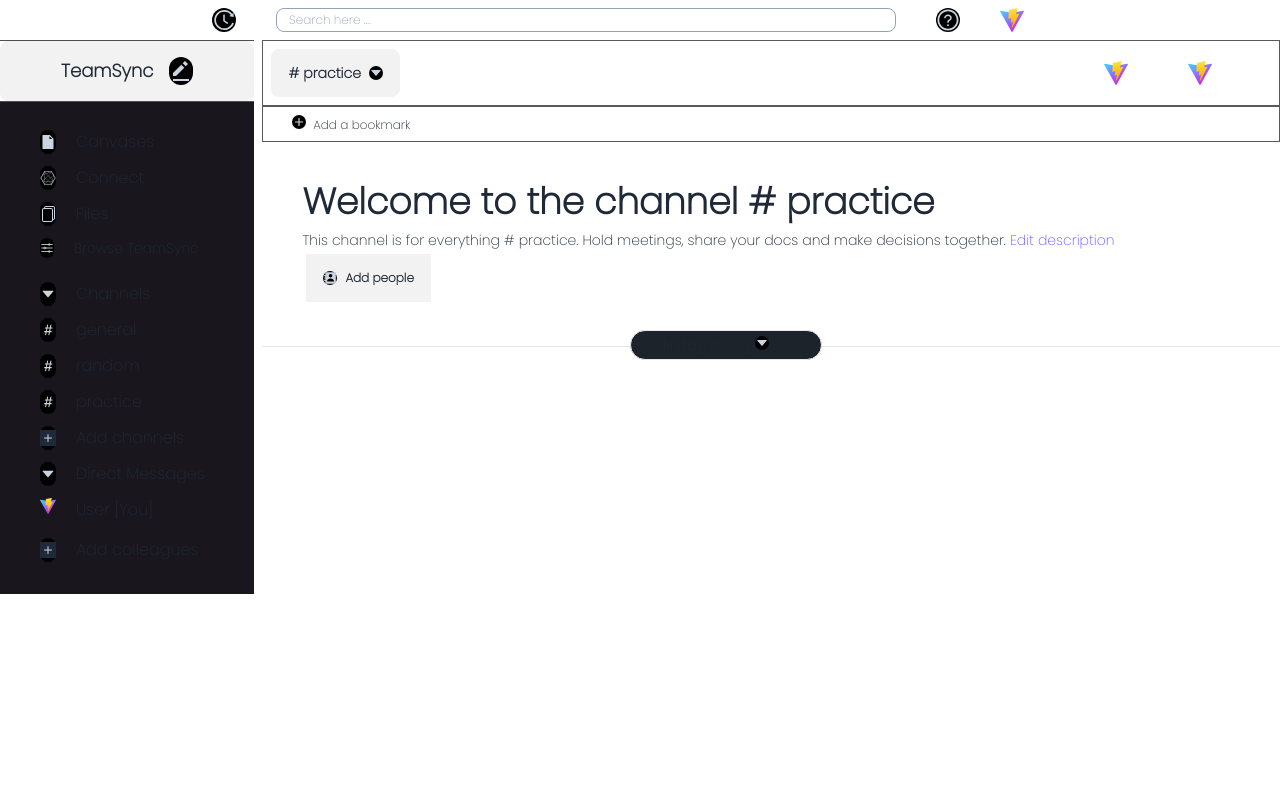
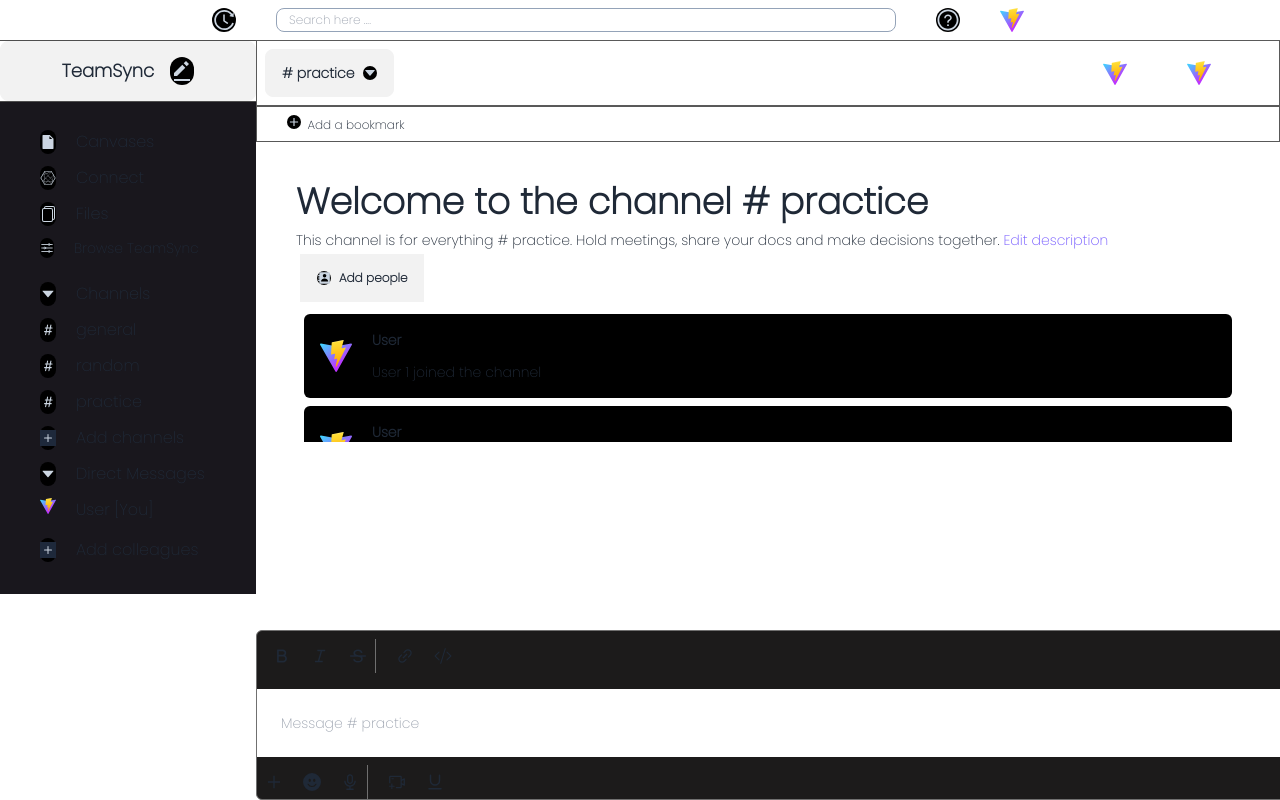
Before and after one commit to lakshyarawat1/TeamSync, a React (Vite) app in the folder client/: page / in a window 1280 px wide. Built offline with nearby package versions, Linux system fonts and the light colour scheme; no server answers.

Commit message:
created workspace ui

```diff
--- a/client/src/components/workspace/Chat.tsx
+++ b/client/src/components/workspace/Chat.tsx
@@ -1,10 +1,12 @@
 import { AiFillCaretDown } from "react-icons/ai";
 import { Button } from "./Button";
 import { BiPlus, BiSolidContact } from "react-icons/bi";
+import TextArea from "./TextArea";
+import Message from "./Message";
 
 const Chat = () => {
   return (
-    <div className="w-4/5">
+    <div className="w-4/5 absolute left-[20%]">
       <div className="border border-[#5a5a5a] p-2 grid grid-cols-12">
         <div className="col-span-10">
           <div className="btn normal-case">
@@ -25,7 +27,7 @@ const Chat = () => {
           &nbsp; Add a bookmark
         </div>
       </div>
-      <div className="p-10">
+      <div className="p-10  overflow-auto h-[300px]">
         <div className="text-4xl font-black">
           Welcome to the channel # practice
         </div>
@@ -40,7 +42,10 @@ const Chat = () => {
           </Button>
           <div className="text-xs">Add people</div>
         </div>
-      </div>
+
+        <Message />
+        <Message />
+        <br />
         <div className="relative">
           <div className="absolute -top-4 bg-work right-[45%] border rounded-full w-48 text-sm py-1 px-8">
             Friday, 21 July{" "}
@@ -52,6 +57,9 @@ const Chat = () => {
           <hr />
         </div>
       </div>
+
+      <TextArea />
+    </div>
   );
 };
 
--- /dev/null
+++ b/client/src/components/workspace/Message.tsx
@@ -0,0 +1,15 @@
+const Message = () => {
+  return (
+    <div className="p-4 hover:bg-slate-500 bg-black m-2 rounded-md">
+      <div className="text-sm flex  gap-5 items-center">
+        <img src="vite.svg" />
+        <div className="flex flex-col">
+          <h2 className="font-bold pb-3">User</h2>
+          <p>User 1 joined the channel</p>
+        </div>
+      </div>
+    </div>
+  );
+};
+
+export default Message;
--- a/client/src/components/workspace/Sidebar.tsx
+++ b/client/src/components/workspace/Sidebar.tsx
@@ -7,7 +7,7 @@ import { Button } from "./Button";
 
 const Sidebar = () => {
   return (
-    <div className="w-1/5 h-full">
+    <div className="w-1/5 h-full fixed">
       <div className="dropdown dropdown-bottom border-y border-[#4e4e4e] w-full">
         <label tabIndex={0} className="btn w-full h-[60px]">
           <div className="text-lg normal-case flex gap-4">
--- /dev/null
+++ b/client/src/components/workspace/TextArea.tsx
@@ -0,0 +1,42 @@
+import { AiOutlineAudio, AiOutlineBold, AiOutlineItalic, AiOutlineLink, AiOutlinePlus, AiOutlineStrikethrough, AiOutlineVideoCameraAdd } from "react-icons/ai";
+import { BsCodeSlash, BsFillEmojiSmileFill } from "react-icons/bs";
+import { FiUnderline } from "react-icons/fi";
+
+const TextArea = () => {
+    return (
+      <div className="fixed bottom-0 w-screen bg-[#1c1b1b] border border-[#707070] rounded-md">
+        <div className="flex gap-5 p-2 text-lg">
+          <div className="flex gap-5 p-2 border-r border-[#6f6f6f]">
+            <AiOutlineBold />
+            <AiOutlineItalic />
+            <AiOutlineStrikethrough />
+          </div>
+          <div className="py-2 ">
+            <AiOutlineLink />
+          </div>
+          <div className="py-2">
+            <BsCodeSlash />
+          </div>
+        </div>
+        <input
+          className="w-[90%] my-2 p-6 text-[#5e5e5e] text-sm"
+          placeholder="Message # practice"
+        />
+        <div className="flex gap-5  text-lg">
+          <div className="flex gap-5 p-2 border-r border-[#6f6f6f]">
+            <AiOutlinePlus />
+            <BsFillEmojiSmileFill />
+            <AiOutlineAudio />
+          </div>
+          <div className="py-2 ">
+            <AiOutlineVideoCameraAdd />
+          </div>
+          <div className="py-2">
+            <FiUnderline />
+          </div>
+        </div>
+      </div>
+    );
+}
+
+export default TextArea
```
Lines whose indentation alone changed are shown as unchanged.
